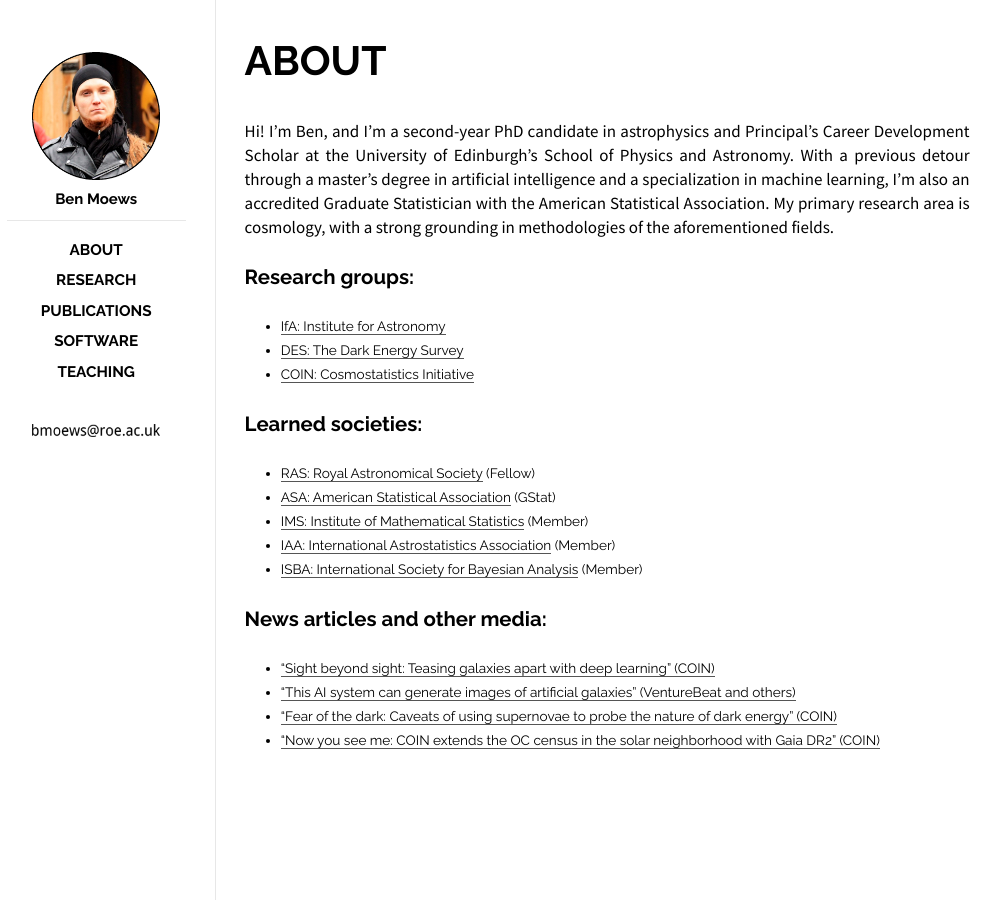
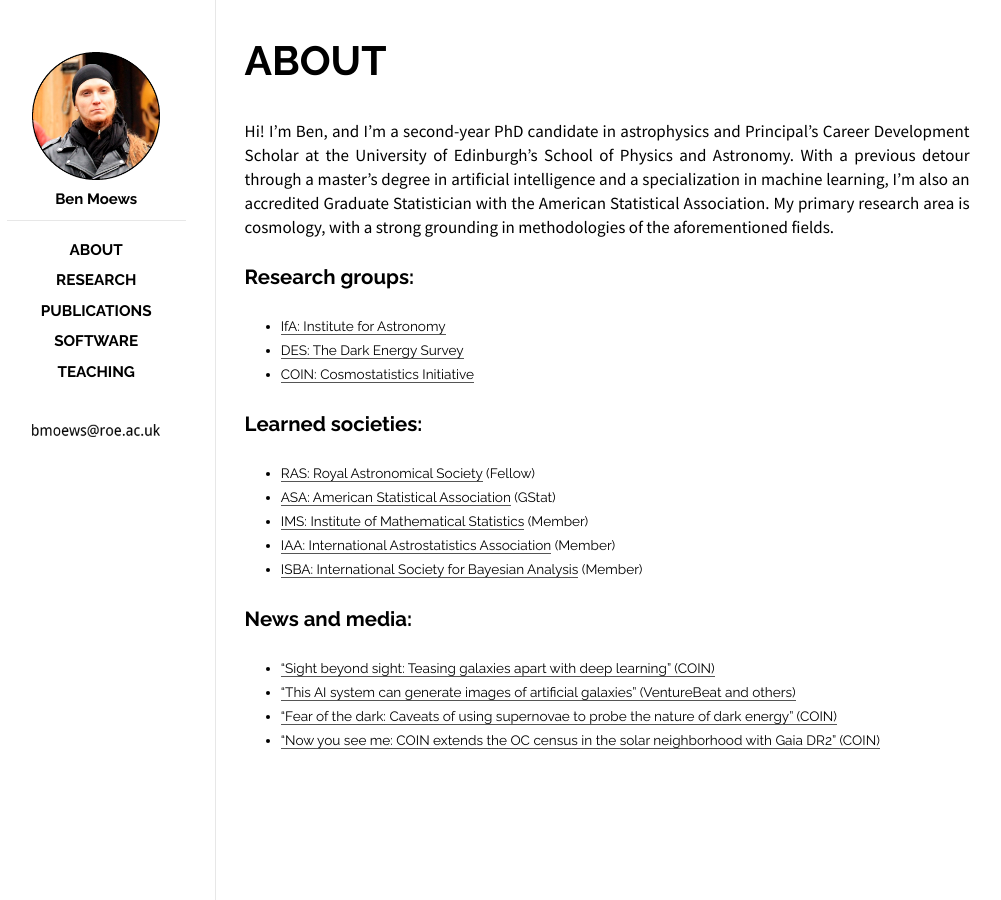
Before and after one commit to moews/moews.github.io, a Jekyll site: the page built from _posts/2017-03-27-about.md, in a window 1280 px wide. Shown: the whole page, without its empty margins (143-1144 px from the left). Built offline with Jekyll 4.4.1, drawn with Linux system fonts in a browser that asks for light colours.

Commit message:
Update 2017-03-27-about.md

```diff
--- a/_posts/2017-03-27-about.md
+++ b/_posts/2017-03-27-about.md
@@ -23,7 +23,7 @@ Hi! I'm Ben, and I'm a second-year PhD candidate in astrophysics and Principal's
 * [IAA: International Astrostatistics Association](http://iaa.mi.oa-brera.inaf.it/IAA/home.html) (Member)
 * [ISBA: International Society for Bayesian Analysis](https://bayesian.org) (Member)
 
-## News articles and other media:
+## News and media:
 
 * ["Sight beyond sight: Teasing galaxies apart with deep learning" (COIN)](https://cosmostatistics-initiative.org/deblending/)
 * ["This AI system can generate images of artificial galaxies" (VentureBeat and others)](https://venturebeat.com/2018/11/08/this-ai-system-can-generate-images-of-artificial-galaxies)
```
